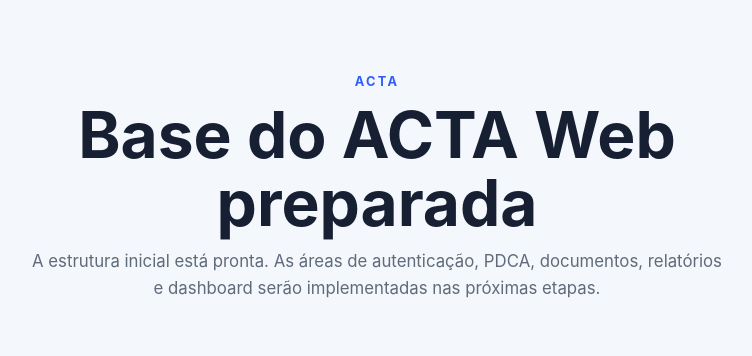
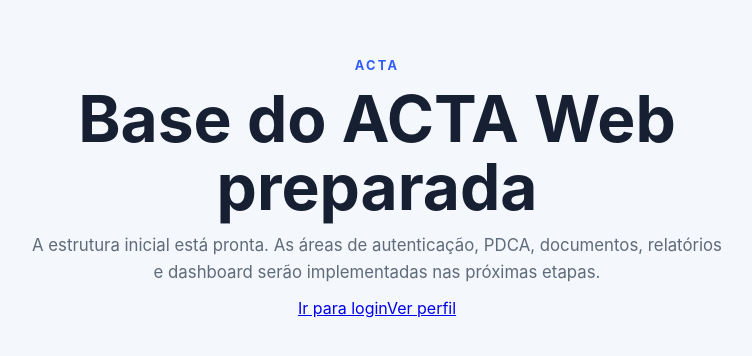
Before and after one commit to AppActa/acta-ts-web, a React (Vite) app: page / in a window 1280 px wide. Shown: the part 212-568 px from the top of the page, without its empty margins (263-1015 px from the left). Built offline with nearby package versions, Linux system fonts and the light colour scheme.

Commit message:
feat: conectar navegacao as rotas existentes

```diff
--- a/src/features/perfil/components/BarraLateral.tsx
+++ b/src/features/perfil/components/BarraLateral.tsx
@@ -1,3 +1,4 @@
+import { NavLink } from "react-router-dom";
 import iconeAct from "../assets/icone-act.png";
 import iconeCheck from "../assets/icone-check.png";
 import iconeDo from "../assets/icone-do.png";
@@ -16,10 +17,10 @@ export function BarraLateral() {
   return (
     <aside className="barra-lateral" aria-label="Navegação principal">
       <nav className="barra-lateral_navegacao">
-        <button className="barra-lateral_item" type="button">
+        <NavLink className="barra-lateral_item" to="/" end>
           <img className="barra-lateral_icone barra-lateral_logo" src={iconeHome} alt="" />
           <span>Home</span>
-        </button>
+        </NavLink>
 
         {itens.map((item) => (
           <button className="barra-lateral_item" type="button" key={item.rotulo}>
@@ -29,12 +30,12 @@ export function BarraLateral() {
         ))}
       </nav>
 
-      <button className="barra-lateral_item barra-lateral_perfil" type="button" aria-current="page">
+      <NavLink className="barra-lateral_item barra-lateral_perfil" to="/perfil">
         <span className="recorte-foto recorte-foto_pequeno">
           <img src={referenciaPerfil} alt="Catarina Cândido" />
         </span>
         <span>Profile</span>
-      </button>
+      </NavLink>
     </aside>
   );
 }
--- a/src/features/perfil/styles/pagina-perfil.css
+++ b/src/features/perfil/styles/pagina-perfil.css
@@ -36,6 +36,11 @@
   cursor: pointer;
   font: inherit;
   font-size: 0.875rem;
+  text-decoration: none;
+}
+
+.barra-lateral_item[aria-current="page"] {
+  color: #71cbd4;
 }
 
 .barra-lateral_icone {
--- a/src/pages/HomePage.tsx
+++ b/src/pages/HomePage.tsx
@@ -1,3 +1,5 @@
+import { Link } from "react-router-dom";
+
 export function HomePage() {
   return (
     <main className="page-shell">
@@ -8,6 +10,10 @@ export function HomePage() {
         documentos, relatórios e dashboard serão implementadas nas próximas
         etapas.
       </p>
+      <nav className="page-shell_navegacao" aria-label="Acesso às páginas disponíveis">
+        <Link to="/login">Ir para login</Link>
+        <Link to="/perfil">Ver perfil</Link>
+      </nav>
     </main>
   );
 }
```
